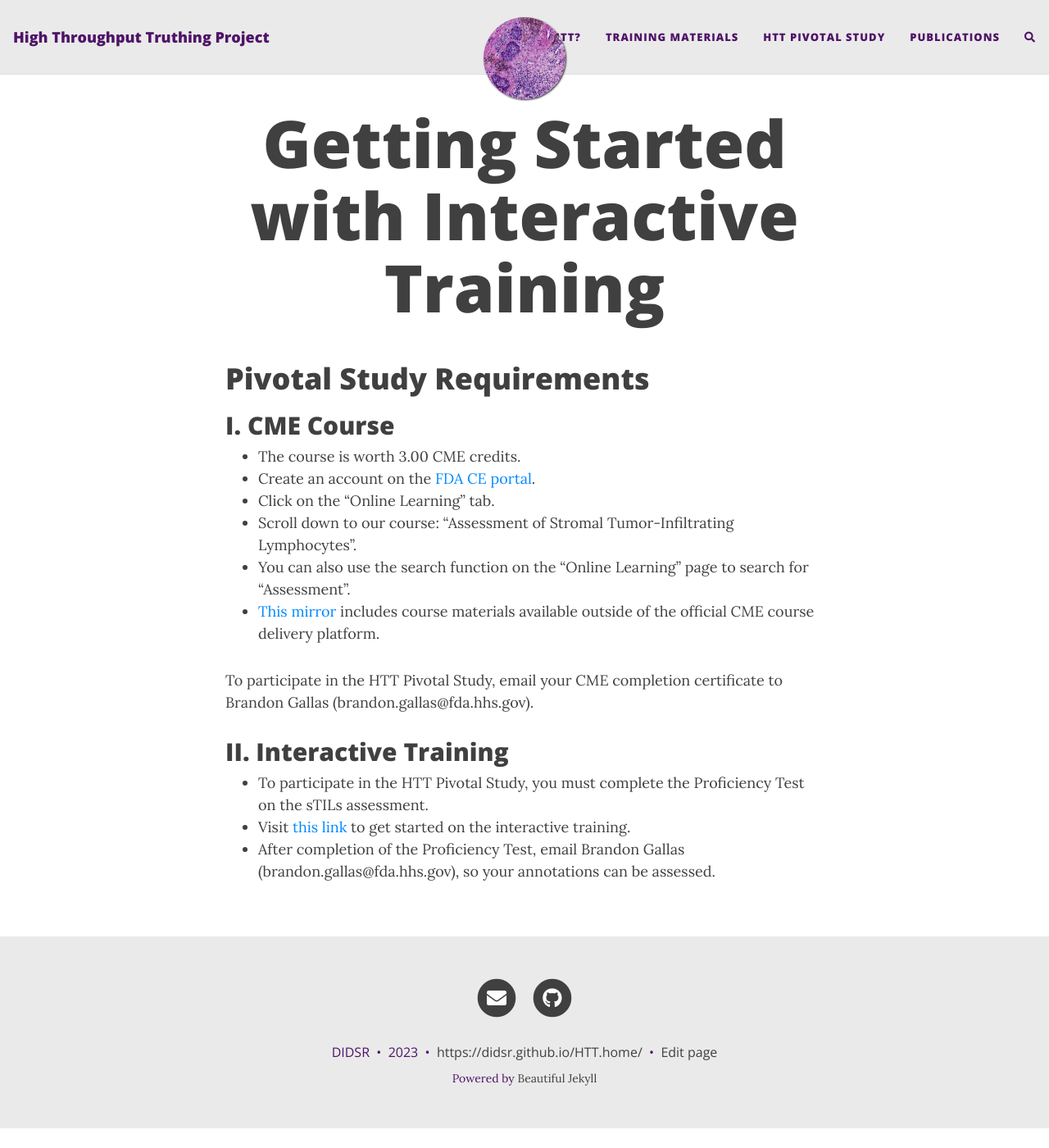
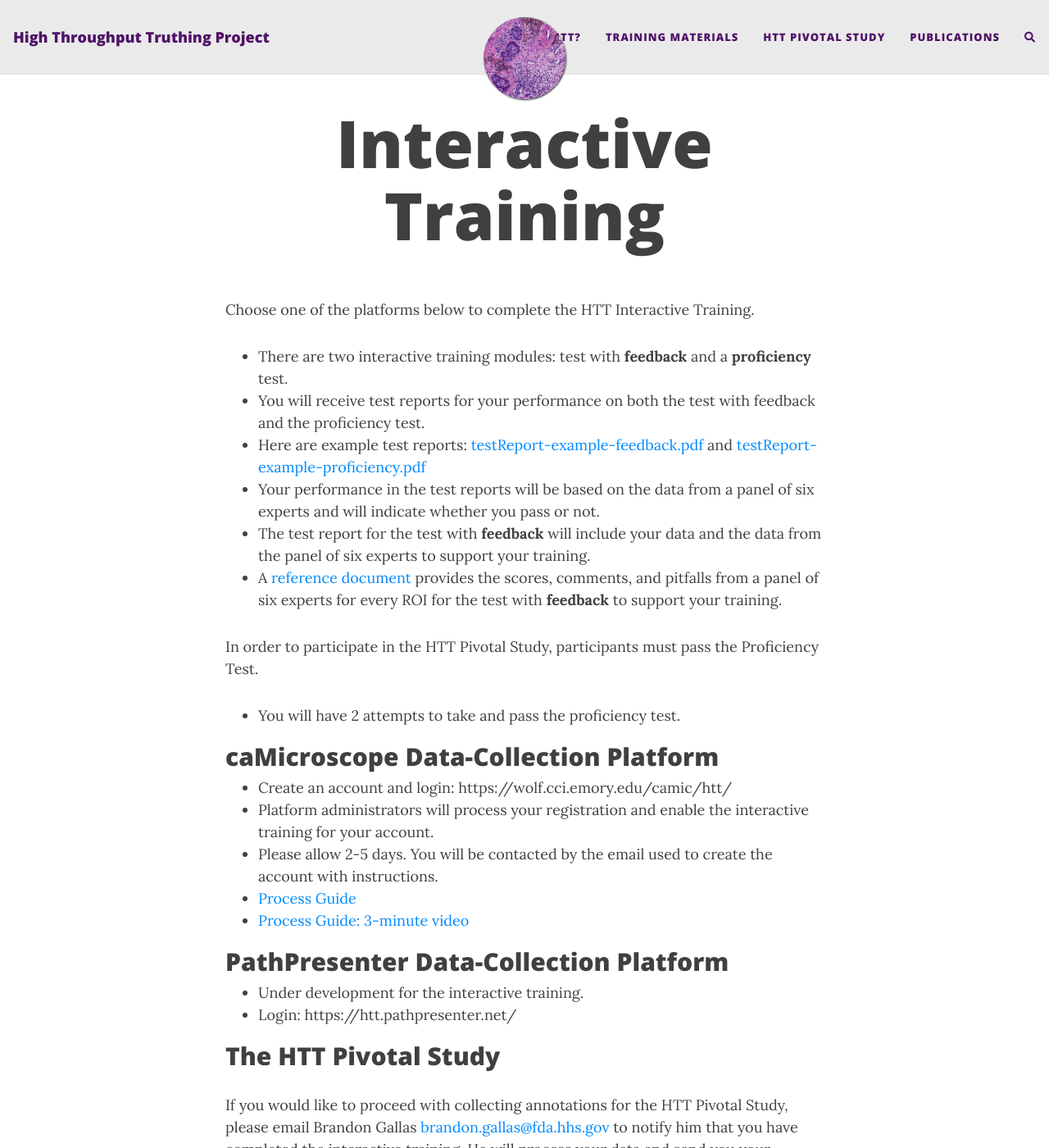
Before and after one commit to DIDSR/HTT.home, a Jekyll site: the page built from assets/pages/training-2023/interactiveTraining-gettingStarted.md, in a window 1280 px wide and 1400 px high. Shown: the whole window at 82% size. Built offline with Jekyll 4.4.1, drawn with Linux system fonts in a browser that asks for light colours; nearby versions of some CDN libraries; comment, search, counter and statistics services are not loaded; some of the changed text lies outside the part shown.

Commit message:
Upload welcomAnnotator page and revise training pages.

```diff
--- a/assets/pages/training-2023/interactiveTraining-gettingStarted.md
+++ b/assets/pages/training-2023/interactiveTraining-gettingStarted.md
@@ -1,23 +1,31 @@
 ---
 layout: page
-title: Getting Started with Interactive Training
+title: Interactive Training
 subtitle:
 ---
 
-# Pivotal Study Requirements
+Choose one of the platforms below to complete the HTT Interactive Training.
 
-## I. CME Course
- * The course is worth 3.00 CME credits.
- * Create an account on the [FDA CE portal](https://ceportal.fda.gov/).
- * Click on the “Online Learning” tab.
- * Scroll down to our course: “Assessment of Stromal Tumor-Infiltrating Lymphocytes”.
- * You can also use the search function on the “Online Learning” page to search for “Assessment”.
- * [This mirror](/cmeCourse.md) includes course materials available outside of the official CME course delivery platform.
+* There are two interactive training modules: test with **feedback** and a **proficiency** test.
+* You will receive test reports for your performance on both the test with feedback and the proficiency test.
+* Here are example test reports: [testReport-example-feedback.pdf](/pdfs/testReport-example-feedback.pdf) and [testReport-example-proficiency.pdf](/pdfs/testReport-example-proficiency.pdf)
+* Your performance in the test reports will be based on the data from a panel of six experts and will indicate whether you pass or not.
+* The test report for the test with **feedback** will include your data and the data from the panel of six experts to support your training.
+* A [reference document](/training-2023/feedbackRefDoc.md) provides the scores, comments, and pitfalls from a panel of six experts for every ROI for the test with **feedback** to support your training.
 
+In order to participate in the HTT Pivotal Study, participants must pass the Proficiency Test.
+* You will have 2 attempts to take and pass the proficiency test.
 
-To participate in the HTT Pivotal Study, email your CME completion certificate to Brandon Gallas (brandon.gallas@fda.hhs.gov).
+## caMicroscope Data-Collection Platform
+* Create an account and login: https://wolf.cci.emory.edu/camic/htt/
+* Platform administrators will process your registration and enable the interactive training for your account.
+* Please allow 2-5 days. You will be contacted by the email used to create the account with instructions.
+* [Process Guide](/training-2023/pdfs/caMicro-ProcessGuide-20230821.pdf)
+* [Process Guide: 3-minute video](https://vimeo.com/843982034)
 
-## II. Interactive Training
- * To participate in the HTT Pivotal Study, you must complete the Proficiency Test on the sTILs assessment.
- * Visit [this link](https://ncihub.cancer.gov/groups/eedapstudies/wiki/HTTDataCollectionTrainingInteractive) to get started on the interactive training.
- * After completion of the Proficiency Test, email Brandon Gallas (brandon.gallas@fda.hhs.gov), so your annotations can be assessed.
+## PathPresenter Data-Collection Platform
+* Under development for the interactive training.
+* Login: https://htt.pathpresenter.net/
+
+## The HTT Pivotal Study
+If you would like to proceed with collecting annotations for the HTT Pivotal Study, please email Brandon Gallas [brandon.gallas@fda.hhs.gov](mailto:brandon.gallas@fda.hhs.gov) to notify him that you have completed the interactive training. He will process your data and send you your performance test reports.
```
Also changed, not shown: assets/pages/pivotalStudy2023/welcomeAnnotator.md (added, +23 -0 lines), assets/pages/training-2023.md (+10 -14 lines), 2 other files.
